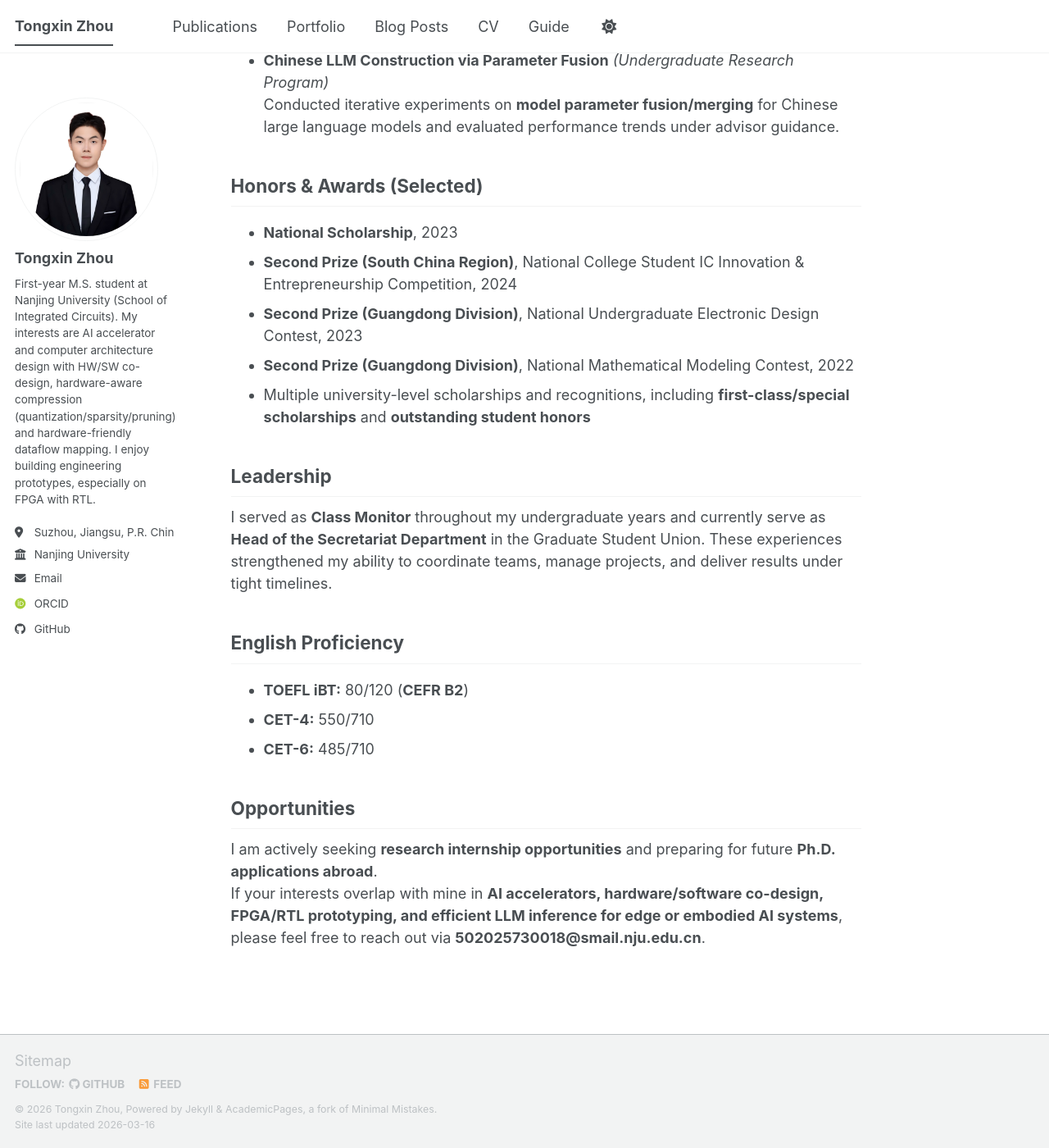
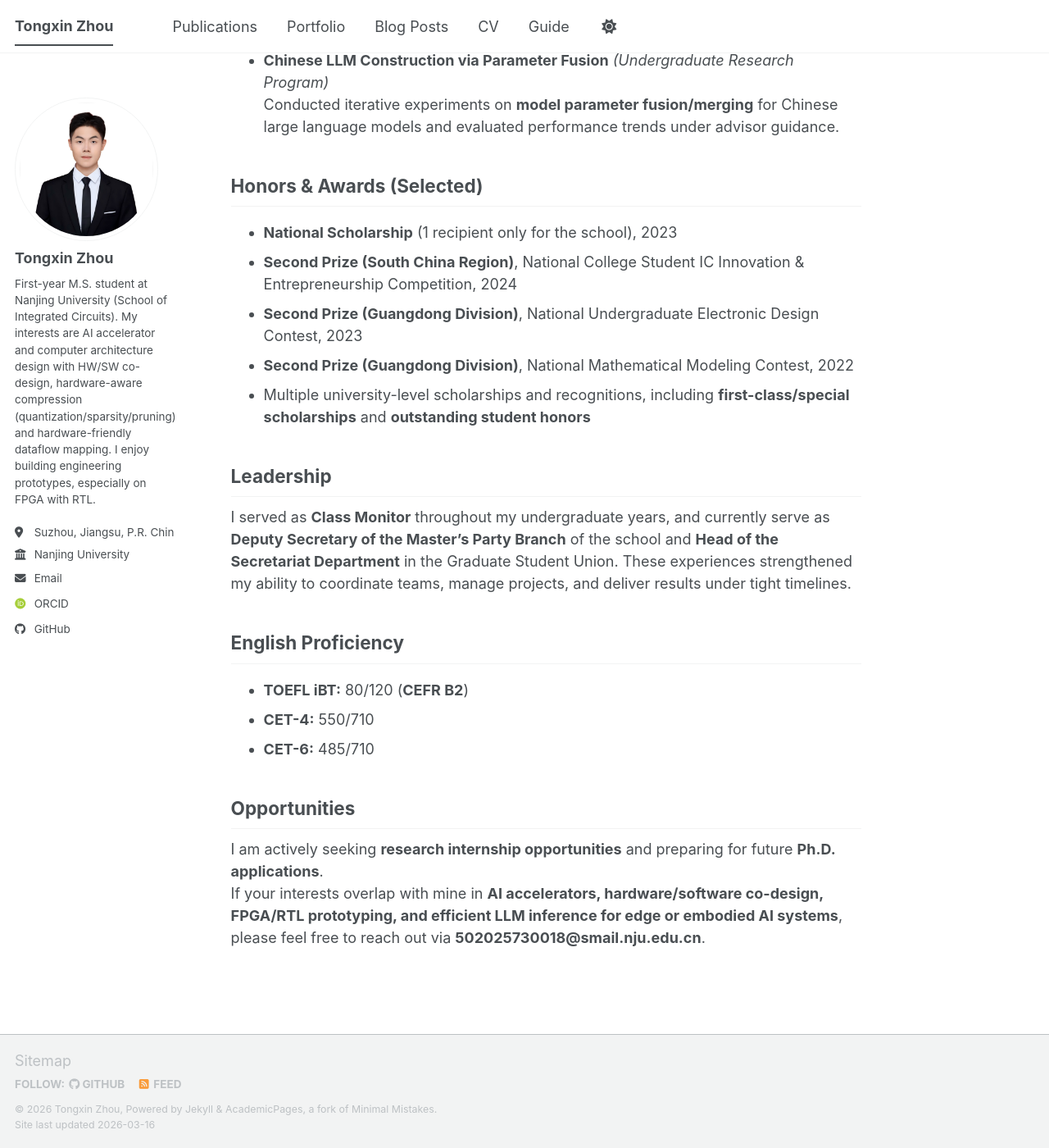
Before and after one commit to SyntonZhou/tongxinzhou.github.io, a Jekyll site: the page built from _pages/about.md, in a window 1280 px wide and 1400 px high, scrolled down 1568 px. Shown: the whole window at 82% size. Built offline with Jekyll 4.4.1, drawn with Linux system fonts in a browser that asks for light colours; some web fonts are replaced; a script bundle is joined from its source files by our own code; library files that are not in the unit come from our copies; some of the changed text lies outside the part shown.

Commit message:
Revise academic achievements and leadership roles
Updated academic ranking and clarified scholarship details. Revised leadership and opportunities sections for clarity.

```diff
--- a/_pages/about.md
+++ b/_pages/about.md
@@ -40,14 +40,14 @@ I am broadly interested in **AI accelerator architecture** and **hardware/softwa
   Conducted iterative experiments on **model parameter fusion/merging** for Chinese large language models and evaluated performance trends under advisor guidance.
 
 ## Honors & Awards (Selected)
-- **National Scholarship**, 2023
+- **National Scholarship** (1 recipient only for the school), 2023
 - **Second Prize (South China Region)**, National College Student IC Innovation & Entrepreneurship Competition, 2024
 - **Second Prize (Guangdong Division)**, National Undergraduate Electronic Design Contest, 2023
 - **Second Prize (Guangdong Division)**, National Mathematical Modeling Contest, 2022
 - Multiple university-level scholarships and recognitions, including **first-class/special scholarships** and **outstanding student honors**
 
 ## Leadership
-I served as **Class Monitor** throughout my undergraduate years and currently serve as **Head of the Secretariat Department** in the Graduate Student Union. These experiences strengthened my ability to coordinate teams, manage projects, and deliver results under tight timelines.
+I served as **Class Monitor** throughout my undergraduate years, and currently serve as **Deputy Secretary of the Master's Party Branch** of the school and **Head of the Secretariat Department** in the Graduate Student Union. These experiences strengthened my ability to coordinate teams, manage projects, and deliver results under tight timelines.
 
 ## English Proficiency
 - **TOEFL iBT:** 80/120 (**CEFR B2**)
@@ -55,5 +55,5 @@ I served as **Class Monitor** throughout my undergraduate years and currently se
 - **CET-6:** 485/710
 
 ## Opportunities
-I am actively seeking **research internship opportunities** and preparing for future **Ph.D. applications abroad**.
+I am actively seeking **research internship opportunities** and preparing for future **Ph.D. applications**.
 If your interests overlap with mine in **AI accelerators, hardware/software co-design, FPGA/RTL prototyping, and efficient LLM inference for edge or embodied AI systems**, please feel free to reach out via **502025730018@smail.nju.edu.cn**.
```
Also changed, not shown: other parts of _pages/about.md (+1 -1 lines).
